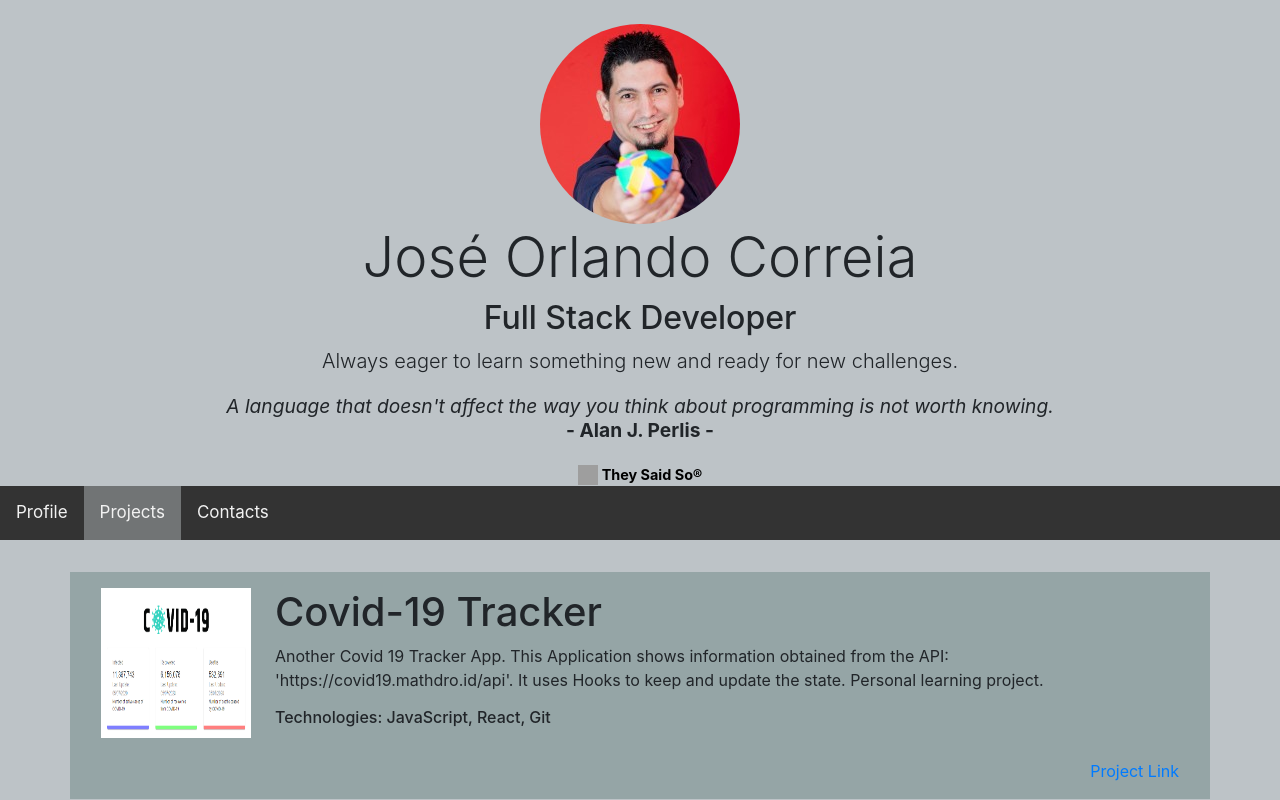
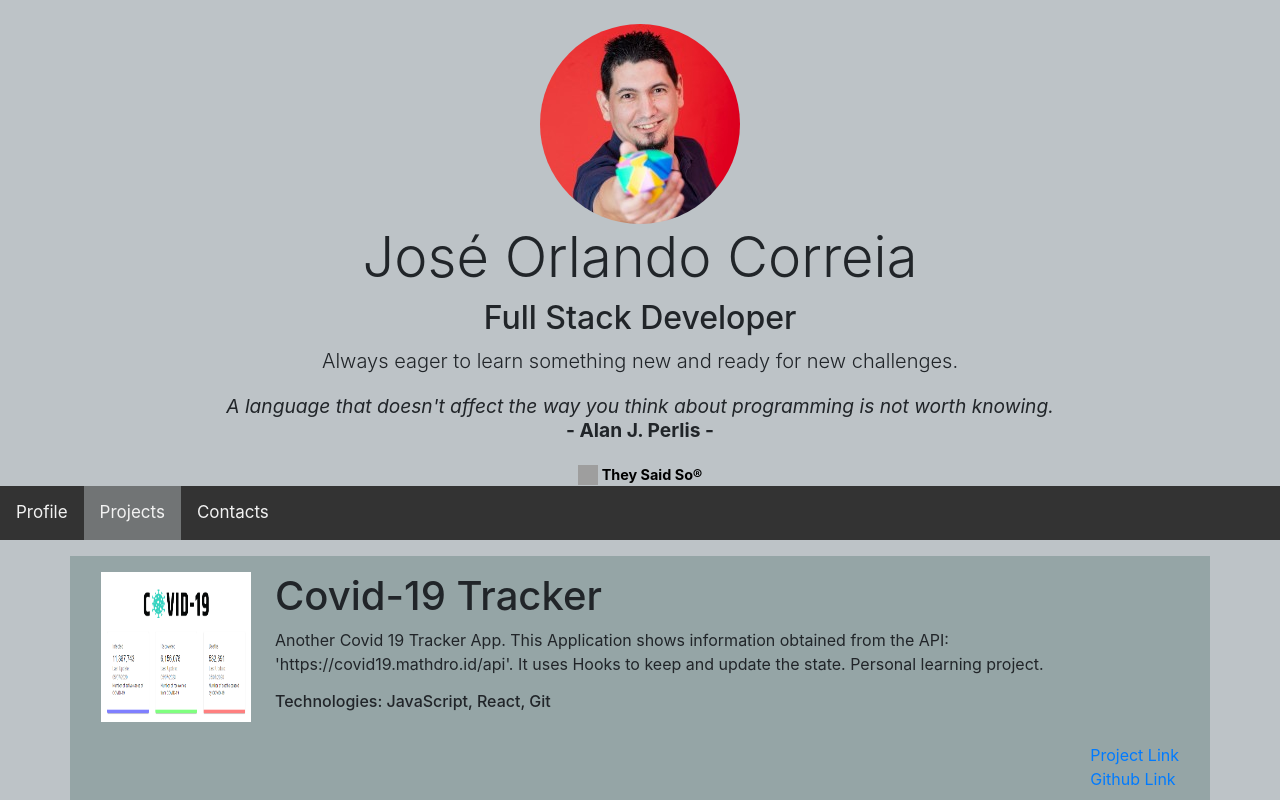
Before and after one commit to joseorlandocorreia/profile-page, a React (Create React App) app: page /#/projects in a window 1280 px wide. Built offline with nearby package versions, Linux system fonts and the light colour scheme; no server answers; grey boxes are pictures that could not be loaded.

Commit message:
added project and github instead of just project link. Fixed margins for project components

```diff
--- a/src/Components/Project.jsx
+++ b/src/Components/Project.jsx
@@ -28,6 +28,15 @@ function Project(props) {
                         >
                             Project Link
                         </a>
+                        <br/>
+                        <a
+                            target="_blank"
+                            rel="noopener noreferrer"
+                            href={props.github}
+                            style={{ float: "bottom" }}
+                        >
+                            {props.github ? "Github Link" : ""}
+                        </a>
                     </div>
                 </div>
             </div>
--- a/src/Components/Projects.jsx
+++ b/src/Components/Projects.jsx
@@ -11,7 +11,8 @@ class Projects extends Component {
                         projectName="Covid-19 Tracker"
                         description="Another Covid 19 Tracker App. This Application shows information obtained from the API:
                             'https://covid19.mathdro.id/api'. It uses Hooks to keep and update the state. Personal learning project."
-                        url="https://github.com/joseorlandocorreia/profile-page"
+                        url="https://react-hooks-oc.netlify.app/"
+                        github="https://github.com/joseorlandocorreia/profile-page"
                         techs="JavaScript, React, Git"
                     />
                     <Project
@@ -20,6 +21,7 @@ class Projects extends Component {
                         description="Personal project created to learn more advanced concepts of React JS. It show information about Covid19 Worldwide.
                             Uses Leaflet JS to show a world map with markers and Recharts to show a graphic about the evolution of cases. Work in progress."
                         url="https://covid-19-oc.netlify.app"
+                        github="https://github.com/joseorlandocorreia/covid19-info"
                         techs="JavaScript, React JS, Leaflet, Recharts"
                     />
                     <Project
@@ -29,6 +31,7 @@ class Projects extends Component {
                             where the player controls a drone and have to fight other drones and viruses spores.
                             Coded skeleton for the game engine. Refactored to be able to add new levels more easily."
                         url="https://rokingana.github.io/dronnie/"
+                        github="https://github.com/HigherArki/until-dawn"
                         techs="Java, Gradle, LibGDX, GIMP, SCRUM, Git"
                     />
                     <Project
--- a/src/index.css
+++ b/src/index.css
@@ -54,7 +54,8 @@ body {
 .container {
     padding: 16px;
     background-color: #95a5a6;
-    margin-top: 32px;
+    margin-top: 16px;
+    margin-bottom: 16px;
 }
 .project-box {
     margin: 24px 40px 24px 40px;
```
